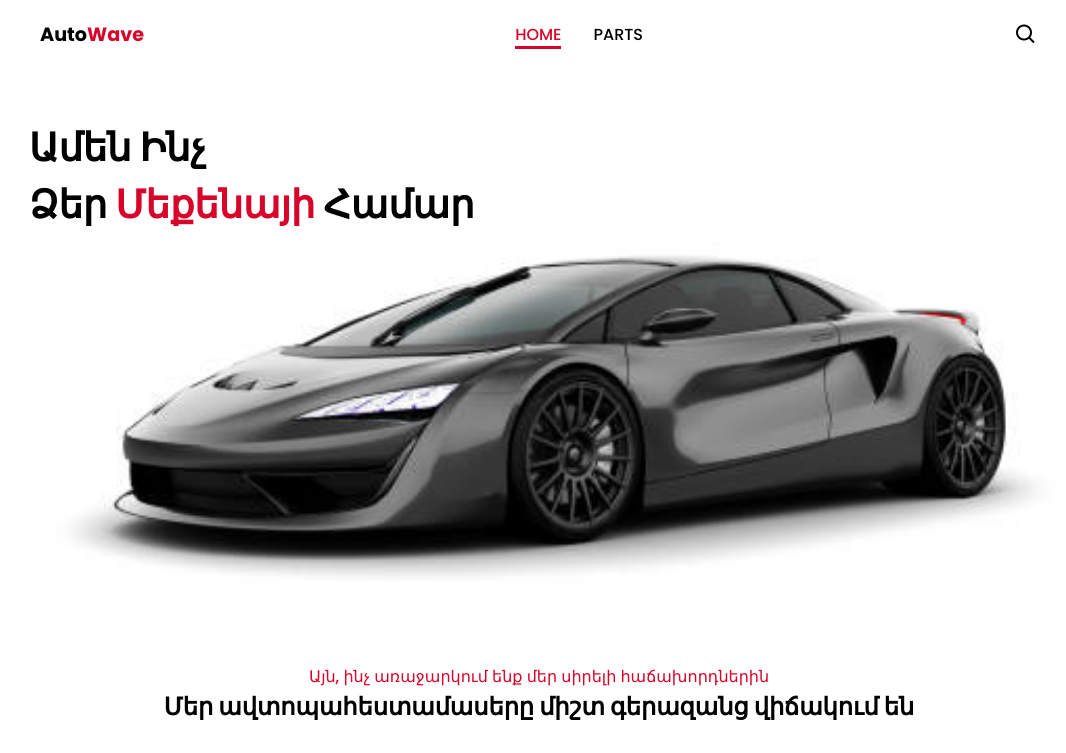
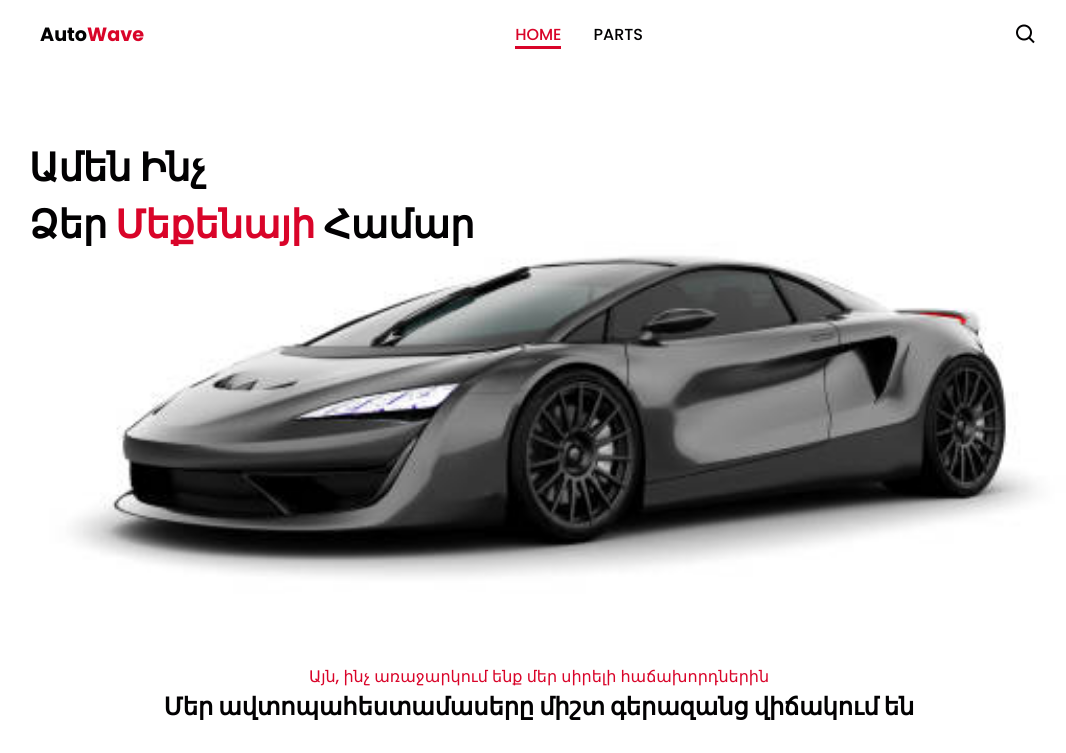
Before and after one commit to petrosabajyan/autowave, a plain HTML site: page index.html in a window 1280 px wide. Shown: the top 753 px of the page, without its empty margins (101-1167 px from the left). Drawn offline with nearby package versions, Linux system fonts and the light colour scheme; a web font is replaced by a local one.

Commit message:
add padding on title

```diff
--- a/style.css
+++ b/style.css
@@ -155,7 +155,7 @@ header.shadow #search-icon {
 
 .home-text {
     padding-left: 130px;
-    padding-top: 55px;
+    padding-top: 75px;
 }
 
 .home-text h1 {
```
